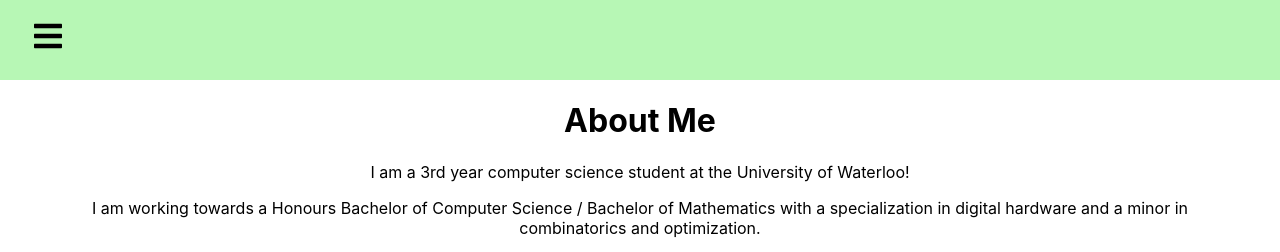
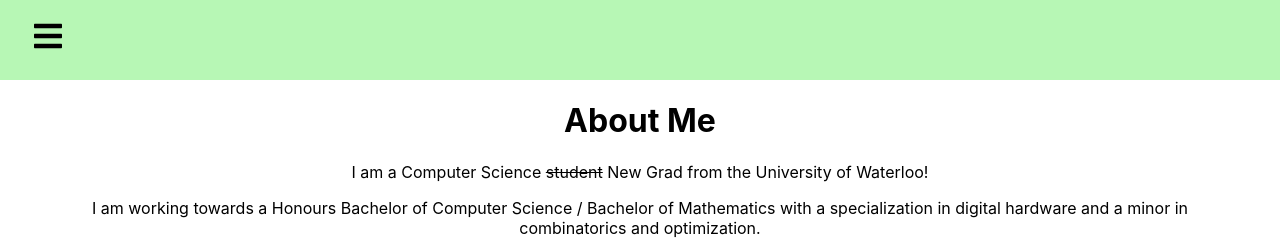
Before and after one commit to benlin1221/benlin1221.github.io, a React (Create React App) app: page /about in a window 1280 px wide. Shown: the top 252 px of the page. Built offline with nearby package versions, Linux system fonts and the light colour scheme.

Commit message:
updated bio 2024

```diff
--- a/src/pages/About.js
+++ b/src/pages/About.js
@@ -4,7 +4,7 @@ function About() {
   return (
     <div className='about'>
       <h1>About Me</h1>
-      <p>I am a 3rd year computer science student at the University of Waterloo!</p>
+      <p>I am a Computer Science <s>student</s> New Grad from the University of Waterloo!</p>
       <p>I am working towards a Honours Bachelor of Computer Science / Bachelor of Mathematics with a specialization in digital hardware and a minor in combinatorics and optimization.</p>
       <p>Some of my current interests include machine learning, artificial intelligence, computer vision, computer graphics, and application development.</p>
       <p>I have worked previously as a Software Engineer Intern at Nuro technologies Inc., and as a Compiler Software Engineer at Huawei Canada</p>
```
